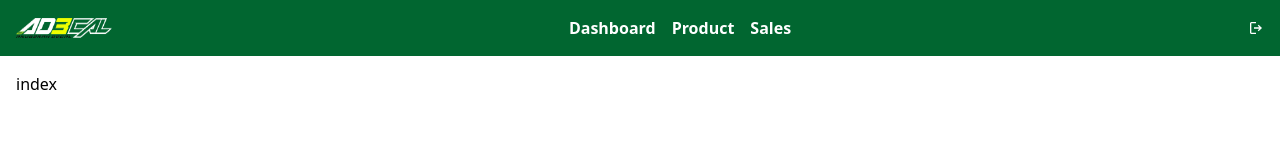
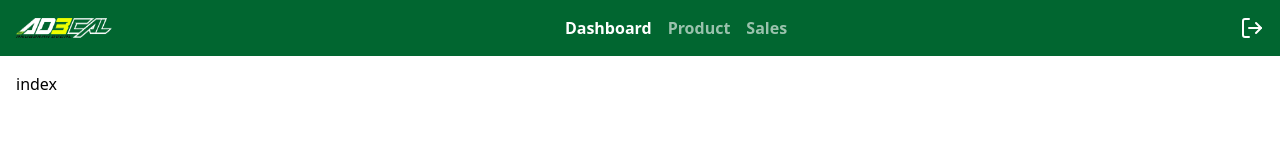
Before and after one commit to nursyah21/anugrah-decal, a React (Vite) app: page /#/dashboard in a window 1280 px wide. Before the commit this address led to /dashboard. Shown: the top 160 px of the page. Built offline with nearby package versions, Linux system fonts and the light colour scheme.

Commit message:
fix navbar and router

```diff
--- a/index.html
+++ b/index.html
@@ -6,7 +6,7 @@
     <meta name="viewport" content="width=device-width, initial-scale=1.0" />
     <title>Anugrah Decal</title>
   </head>
-  <body>
+  <body class="">
     <div id="root"></div>
     <script type="module" src="/src/main.jsx"></script>
   </body>
--- a/package.json
+++ b/package.json
@@ -12,6 +12,7 @@
   },
   "dependencies": {
     "@tailwindcss/vite": "^4.1.5",
+    "lucide-react": "^0.508.0",
     "react": "^19.1.0",
     "react-dom": "^19.1.0",
     "react-router": "^7.5.3",
--- a/src/App.jsx
+++ b/src/App.jsx
@@ -1,4 +1,4 @@
-import { BrowserRouter, Route, Routes } from "react-router"
+import { BrowserRouter, HashRouter, Route, Routes } from "react-router"
 import Index from "./pages"
 import Dashboard from "./pages/dashboard/dashboard"
 import Product from "./pages/dashboard/product"
@@ -8,7 +8,7 @@ import DashboardIndex from "./pages/dashboard/dashboardIndex"
 function App() {
 
   return (
-    <BrowserRouter>
+    <HashRouter>
       <Routes>
         <Route path="/" element={<Index />} />
 
@@ -19,7 +19,7 @@ function App() {
         </Route>
 
       </Routes>
-    </BrowserRouter>
+    </HashRouter>
   )
 }
 
--- a/src/pages/dashboard/dashboard.jsx
+++ b/src/pages/dashboard/dashboard.jsx
@@ -1,23 +1,42 @@
-import React from "react";
-import { Link, Outlet } from "react-router";
+import React, { useState } from "react";
+import { Link, NavLink, Outlet } from "react-router";
 import decal from '../../assets/adecal1.png'
-import { MaterialSymbolsLogout } from "../../assets/logoutIcon";
+import { LogOut, Menu, X } from "lucide-react";
+
 function Dashboard() {
+    const [openMenu, setOpenMenu] = useState(false)
+
     return (<>
-        <div>
-            <div className="flex justify-between items-center bg-green-800 p-4 text-white">
-                <img src={decal} alt="" className="w-24 h-5" />
-                <div className="flex gap-x-4">
-                    <Link className="font-bold hover:opacity-60" to="/dashboard">Dashboard</Link>
-                    <Link className="font-bold hover:opacity-60" to="/dashboard/product">Product</Link>
-                    <Link className="font-bold hover:opacity-60" to="/dashboard/sales">Sales</Link>
-                </div>
-                <button><MaterialSymbolsLogout className='text-white hover:opacity-80' /></button>
-            </div>
-            <div className="container m-4">
-                <Outlet />
+        <div className="flex justify-between items-center bg-green-800 p-4 text-white">
+            <button className="sm:hidden hover:opacity-60" onClick={() => { setOpenMenu(true) }}>
+                <Menu />
+            </button>
+            <img src={decal} alt="" className="w-24 h-5" />
+            <div className="hidden sm:flex gap-x-4 ">
+                <NavLink end className={({ isActive }) => isActive ? 'font-bold' : 'opacity-60 font-bold hover:opacity-100'} to="/dashboard">Dashboard</NavLink>
+                <NavLink end className={({ isActive }) => isActive ? 'font-bold' : 'opacity-60 font-bold hover:opacity-100'} to="/dashboard/product">Product</NavLink>
+                <NavLink end className={({ isActive }) => isActive ? 'font-bold' : 'opacity-60 font-bold hover:opacity-100'} to="/dashboard/sales">Sales</NavLink>
             </div>
 
+            {
+                openMenu ?
+                    <div className="sm:hidden absolute top-0 left-0 bg-green-800 p-4 w-full flex flex-col gap-y-2 h-screen">
+                        <button onClick={() => { setOpenMenu(false) }} className="justify-end flex hover:opacity-60">
+                            <X />
+                        </button>
+                        <NavLink end className={({ isActive }) => isActive ? 'font-bold' : 'opacity-60 font-bold hover:opacity-100'} to="/dashboard">Dashboard</NavLink>
+                        <NavLink end className={({ isActive }) => isActive ? 'font-bold' : 'opacity-60 font-bold hover:opacity-100'} to="/dashboard/product">Product</NavLink>
+                        <NavLink end className={({ isActive }) => isActive ? 'font-bold' : 'opacity-60 font-bold hover:opacity-100'} to="/dashboard/sales">Sales</NavLink>
+                    </div>
+                    : <></>
+            }
+
+            <button className="hover:opacity-60" onClick={() => { console.log('logout') }}>
+                <LogOut />
+            </button>
+        </div>
+        <div className="container m-4">
+            <Outlet />
         </div>
 
     </>);
```
Also changed, not shown: 1 other file (tests, documents, lock files or other folders).
